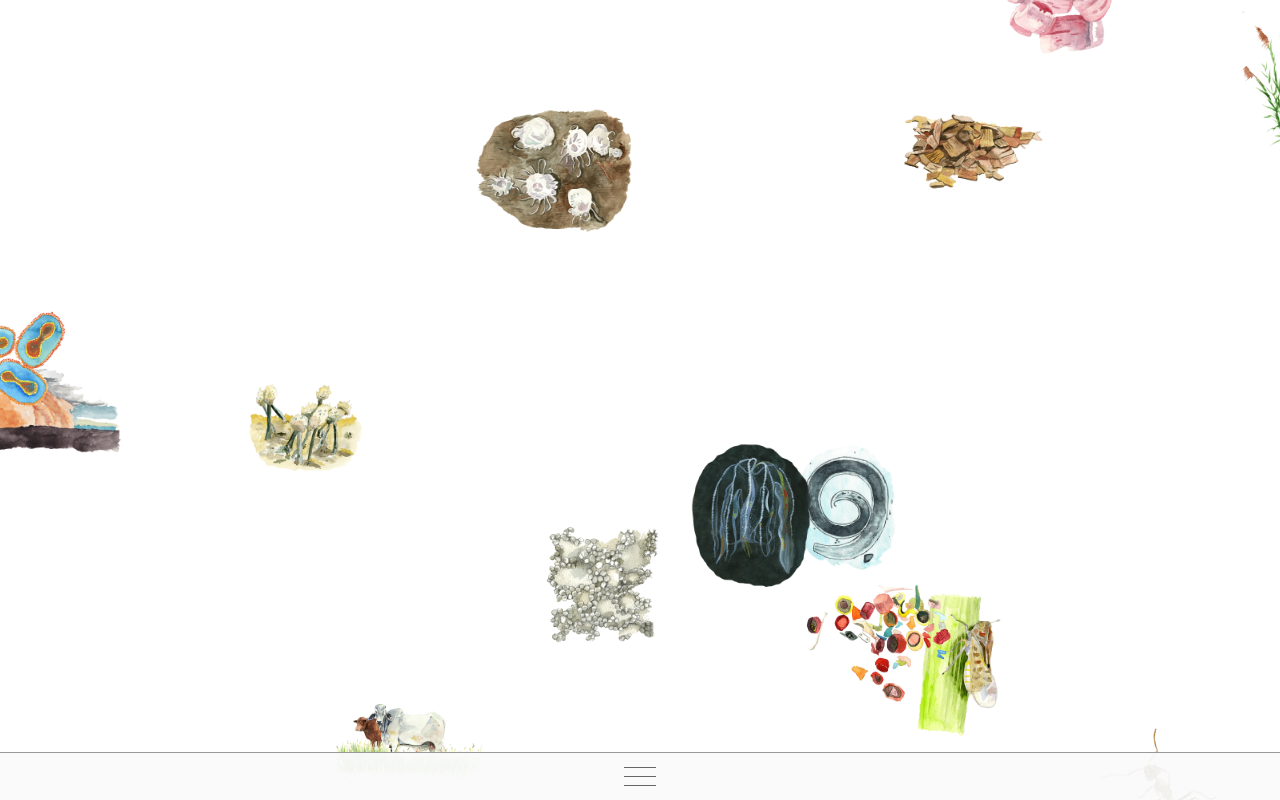
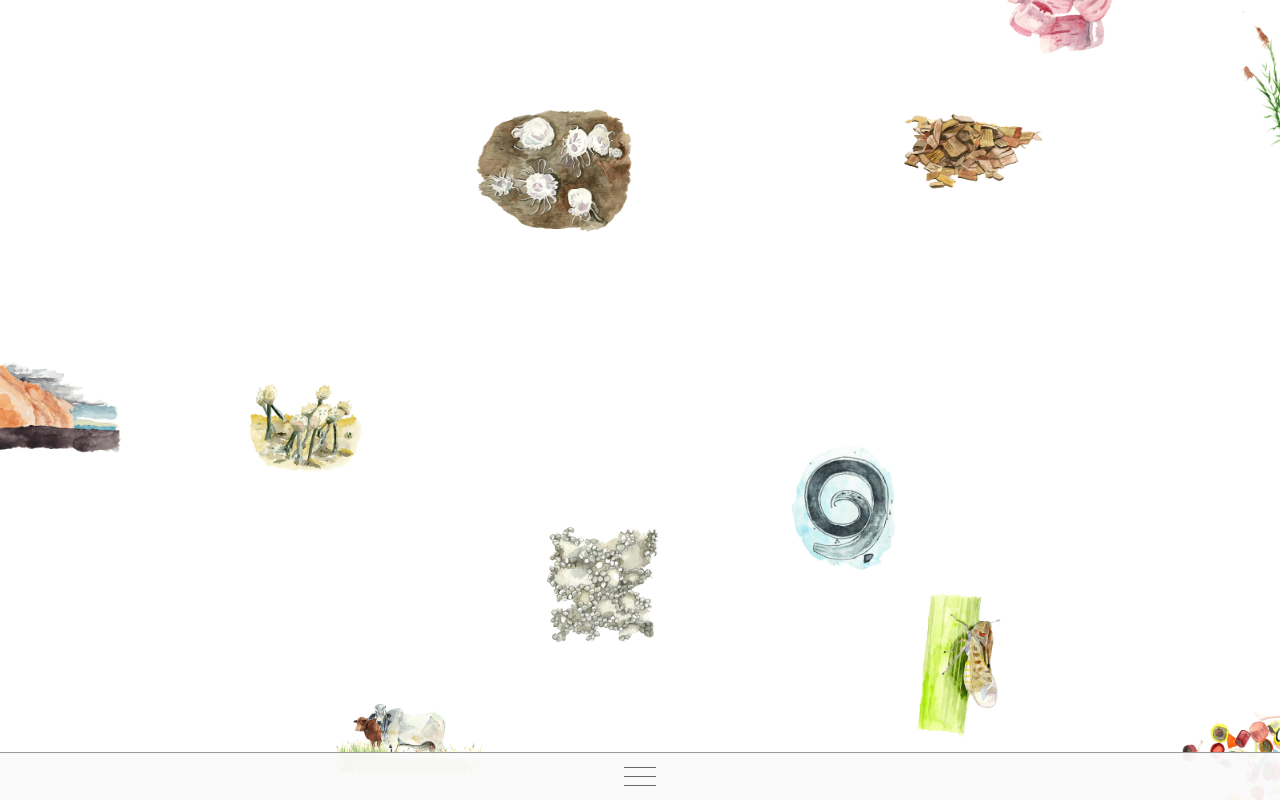
Before and after one commit to leigler/feral-atlas, a React (Create React App) app: page / in a window 1280 px wide. Built offline with nearby package versions, Linux system fonts and the light colour scheme; a web font is replaced by a local one.

Commit message:
updated timing

```diff
--- a/src/components/Critter.js
+++ b/src/components/Critter.js
@@ -7,7 +7,7 @@ const Critter = (props) => {
   // list item gets one class for animation keyframes
 	const sideArray = [["top horizontal", "down"], ["bottom horizontal", "up"], ["left vertical", "right"], ["right vertical", "left"]];
 	// if seek is true, it means initial load places item in center
-	if(props.seek){ delay = (-1 * delay) - 10; }
+	if(props.seek){ delay = (-1 * delay) - 10 }
 
 
   return <li
--- a/src/components/Surface.js
+++ b/src/components/Surface.js
@@ -123,9 +123,7 @@ class Surface extends Component {
 
 		}
 
-		return {
-			startPosition, side
-		}
+		return { startPosition, side }
 	}
 
 	addActiveCritters(){
@@ -152,41 +150,53 @@ class Surface extends Component {
 			compiledCritters.push({
 				item : item,
 				index: index,
-				seek : (index < 9) ? true : false,
+				seek : (index < 7) ? true : false,
 				animationValues : this.critterAnimationValues(startPosition, side)
 			})
 
 		})
 
 
-		const activeCritters = compiledCritters.slice(0,18);
-		const delayedCritters = compiledCritters.slice(18, 27);
+		const activeCritters = compiledCritters.slice(0,14);
+		const firstDelayedCritters = compiledCritters.slice(14, 21);
+		const secondDelayedCritters = compiledCritters.slice(21, 27);
 
 		this.setState({activeCritters, recentStartPosition, recentSide})
 
-		this.delay = setTimeout(() => {
+		this.firstDelay = setTimeout(() => {
+					console.log("first")
 					this.setState({
 						activeCritters: [
-							...this.state.activeCritters.concat(delayedCritters)
+							...this.state.activeCritters.concat(firstDelayedCritters)
 						]
 					})
-		}, 7000)
+		}, 15000)
+
+		this.secondDelay = setTimeout(() => {
+					console.log("second")
+					this.setState({
+						activeCritters: [
+							...this.state.activeCritters.concat(secondDelayedCritters)
+						]
+					})
+		}, 30000)
 
 	}
 
 
  	orderCritters(){
- 			if(this.props.critters.length === 0){ return }
- 			let critters = this.arrayOrder(this.props.critters); // shuffle initial order
- 			this.setState({critters})
- 			this.addActiveCritters()
+		if(this.props.critters.length === 0){ return }
+
+		let critters = this.arrayOrder(this.props.critters); // shuffle initial order
+		this.setState({critters})
+		this.addActiveCritters()
  	}
 
   componentDidMount(){
   	window.addEventListener("resize", this.resize.bind(this))
 		// window.addEventListener("focus", this.play.bind(this))
   // 	window.addEventListener("blur", this.pause.bind(this))
-  	this.orderCritters()
+  	// this.orderCritters()
   }
 
   componentDidUpdate(props, prevProps){
@@ -199,8 +209,12 @@ class Surface extends Component {
 		// window.removeEventListener("focus", this.play.bind(this));
 		// window.removeEventListener("blur", this.pause.bind(this));
 
-		if(this.delay !== undefined){
-			clearTimeout(this.delay)
+		if(this.firstDelay !== undefined){
+			clearTimeout(this.firstDelay)
+		}
+
+		if(this.secondDelay !== undefined){
+			clearTimeout(this.secondDelay)
 		}
 
   }
```
